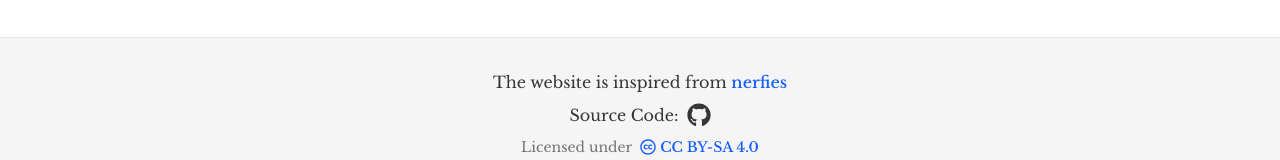
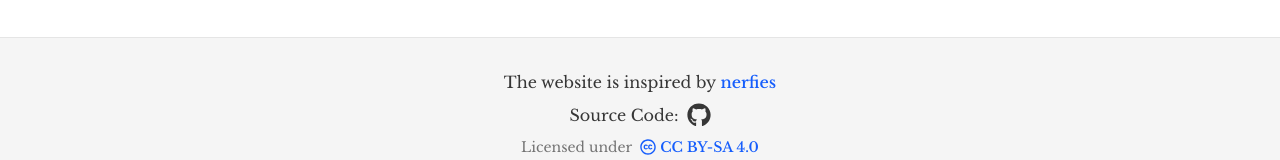
Before and after one commit to tffm-module/tffm-module.github.io, a React (Vite) app: page / in a window 1280 px wide. Shown: the part 11813-11973 px from the top of the page. Built offline with nearby package versions, Linux system fonts and the light colour scheme; some icons are missing.

Commit message:
fixed typo

```diff
--- a/src/components/footer.tsx
+++ b/src/components/footer.tsx
@@ -7,7 +7,7 @@ export default function Footer() {
         <div className="flex flex-col items-center justify-center">
           <div className="text-center space-y-2">
             <p>
-              The website is inspired from{" "}
+              The website is inspired by{" "}
               <a
                 href="https://nerfies.github.io/"
                 className="inline-flex items-center text-blue-600 hover:text-blue-800 hover:underline font-medium"
```
